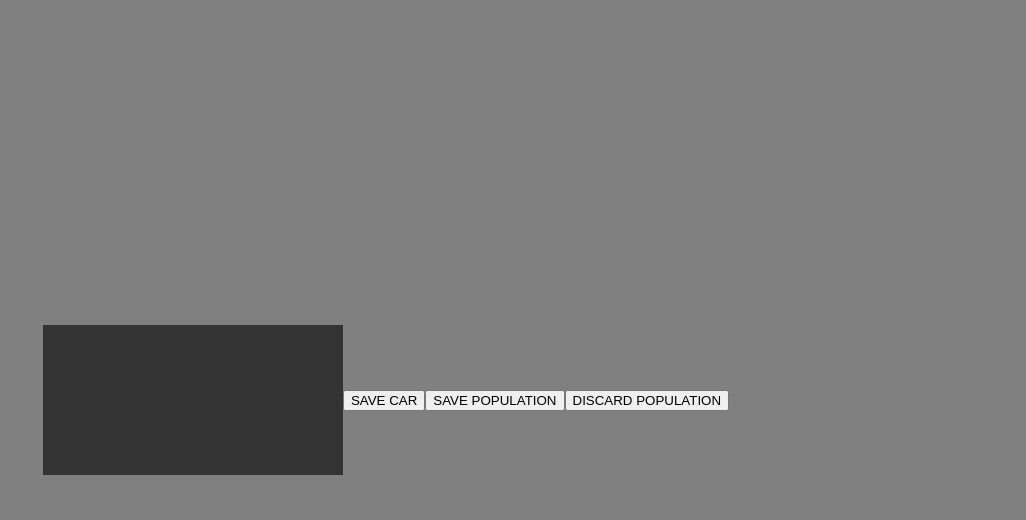
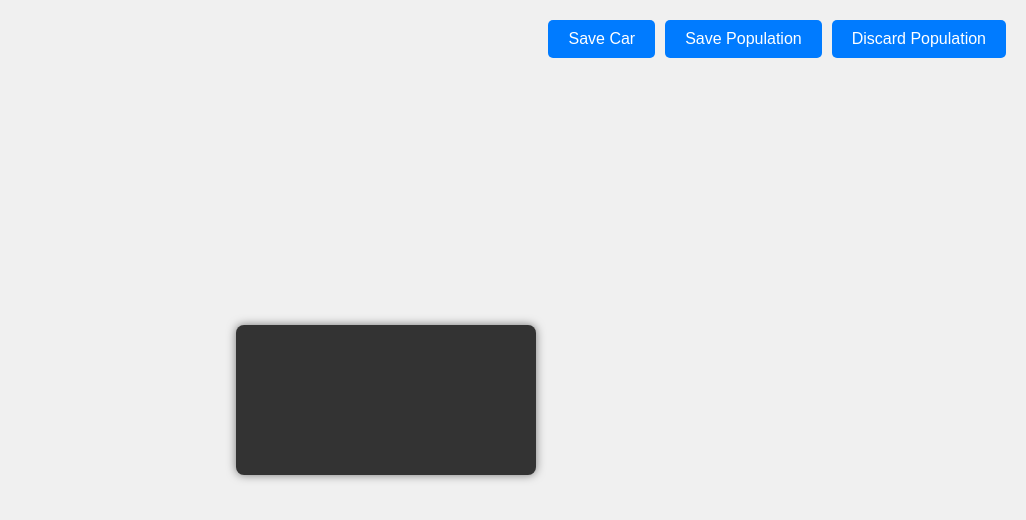
Before and after one commit to pawelos231/AutoRaceAI, a website built with Parcel: page index.html in a window 1280 px wide. Shown: the whole page, without its empty margins (254-1280 px from the left). Built offline with nearby package versions, Linux system fonts and the light colour scheme.

Commit message:
updated UI, tweaks to population propagation

```diff
--- a/index.html
+++ b/index.html
@@ -4,15 +4,16 @@
     <meta charset="UTF-8" />
     <meta name="viewport" content="width=device-width, initial-scale=1.0" />
     <link rel="stylesheet" href="./style.css" />
-    <title>AI driving car</title>
+    <title>AI Driving Car</title>
   </head>
   <body>
     <div class="hidden MESSAGE"></div>
     <canvas id="carCanvas"></canvas>
-    <button class="save">SAVE CAR</button>
-    <button class="population">SAVE POPULATION</button>
-    <button class="dicardPopulation">DISCARD POPULATION</button>
-
+    <div class="buttons">
+      <button class="save">Save Car</button>
+      <button class="population">Save Population</button>
+      <button class="dicardPopulation">Discard Population</button>
+    </div>
     <script type="module" src="./dist/index.js"></script>
   </body>
 </html>
--- a/src/network/geneticAlgorithm.ts
+++ b/src/network/geneticAlgorithm.ts
@@ -64,7 +64,7 @@ export class GeneticAlgorithm {
     // Choose the top quarter neural networks as selectedNets
     const selectedNets = sortedPopulation.slice(
       0,
-      Math.ceil(sortedPopulation.length / 10)
+      Math.ceil(sortedPopulation.length / 8)
     );
 
     return selectedNets;
--- a/style.css
+++ b/style.css
@@ -1,29 +1,54 @@
 body {
     margin: 0;
-    background-color: gray;
+    background-color: #f0f0f0;
     overflow: hidden;
-    text-align: center;
+    display: flex;
+    flex-direction: column;
+    align-items: center;
     justify-content: center;
-    display: flex;
-    align-items: center;
-    width: 100%;
-    height: 100vh;
+    min-height: 100vh;
+    font-family: Arial, sans-serif;
   }
 
   #carCanvas {
     background-color: #333;
+    margin-top: 0px;
+    border-radius: 8px;
+    box-shadow: 0px 0px 10px rgba(0, 0, 0, 0.5);
   }
-#neuralNetworkCanvas{
-    background-color: black;
+
+  .buttons {
+    margin-top: 20px;
+    display: flex;
+    gap: 10px;
+    position: absolute;
+    top: 0;
+    right: 20px;
+  }
+
+  .buttons button {
+    padding: 10px 20px;
+    font-size: 16px;
+    background-color: #007bff;
+    color: white;
+    border: none;
+    border-radius: 5px;
+    cursor: pointer;
+    transition: background-color 0.3s ease;
+  }
+
+  .buttons button:hover {
+    background-color: #0056b3;
   }
 
   .MESSAGE {
     position: absolute;
-    display: flex;
     top: 20px;
-    font-family: 'Gill Sans', 'Gill Sans MT', Calibri, 'Trebuchet MS', sans-serif;
-    font-size: 35px;
-    background-color: black;
+    left: 50%;
+    transform: translateX(-50%);
+    font-size: 24px;
+    color: white;
+    background-color: rgba(0, 0, 0, 0.7);
     padding: 10px;
     border: 2px solid white;
     border-radius: 8px;
```
Also changed, not shown: src/modules/CarsCanvas.ts (+31 -1 lines). Lines whose indentation alone changed are shown as unchanged.
